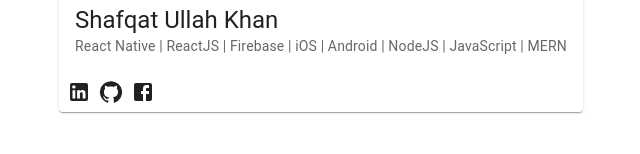
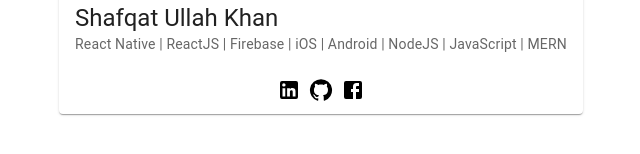
Before and after one commit to Shasikhan/Shasikhan.github.io, a React (Create React App) app: page / in a window 1280 px wide. Shown: the part 448-602 px from the top of the page, without its empty margins (319-959 px from the left). Built offline with nearby package versions, Linux system fonts and the light colour scheme.

Commit message:
social links updated

```diff
--- a/src/pages/MainPage/MainPage.js
+++ b/src/pages/MainPage/MainPage.js
@@ -43,10 +43,35 @@ const MainPage = () => {
             JavaScript | MERN
           </Typography>
         </CardContent>
-        <CardActions style={{ margin: "auto" }}>
-          <LinkedInIcon />
-          <GitHubIcon />
-          <FacebookIcon onClick={() => alert("Hi")} />
+        <CardActions
+          style={{
+            justifyContent: "center",
+          }}
+        >
+          <a
+            rel="noreferrer"
+            className="linkBtn"
+            href="https://www.linkedin.com/in/shafqat-ullah-khan-25a9b8111"
+            target="_blank"
+          >
+            <LinkedInIcon />
+          </a>
+          <a
+            rel="noreferrer"
+            className="linkBtn"
+            href="https://github.com/Shasikhan"
+            target="_blank"
+          >
+            <GitHubIcon />
+          </a>
+          <a
+            rel="noreferrer"
+            className="linkBtn"
+            href="https://twitter.com/shafqat_ullahk/"
+            target="_blank"
+          >
+            <FacebookIcon />
+          </a>
         </CardActions>
       </Card>
     </div>
--- a/src/pages/MainPage/styles.css
+++ b/src/pages/MainPage/styles.css
@@ -7,3 +7,11 @@
 .cardStyle {
   margin: auto;
 }
+
+.linkBtn {
+  color: black;
+}
+
+.linkBtn:hover {
+  color: blueviolet;
+}
```
